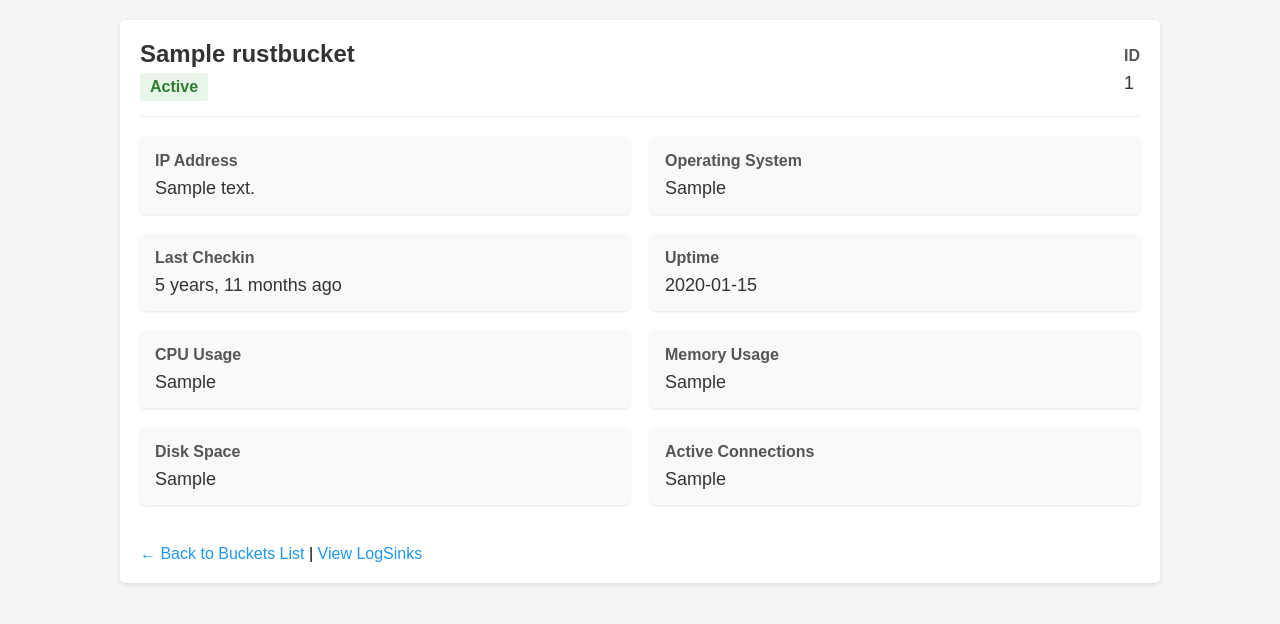
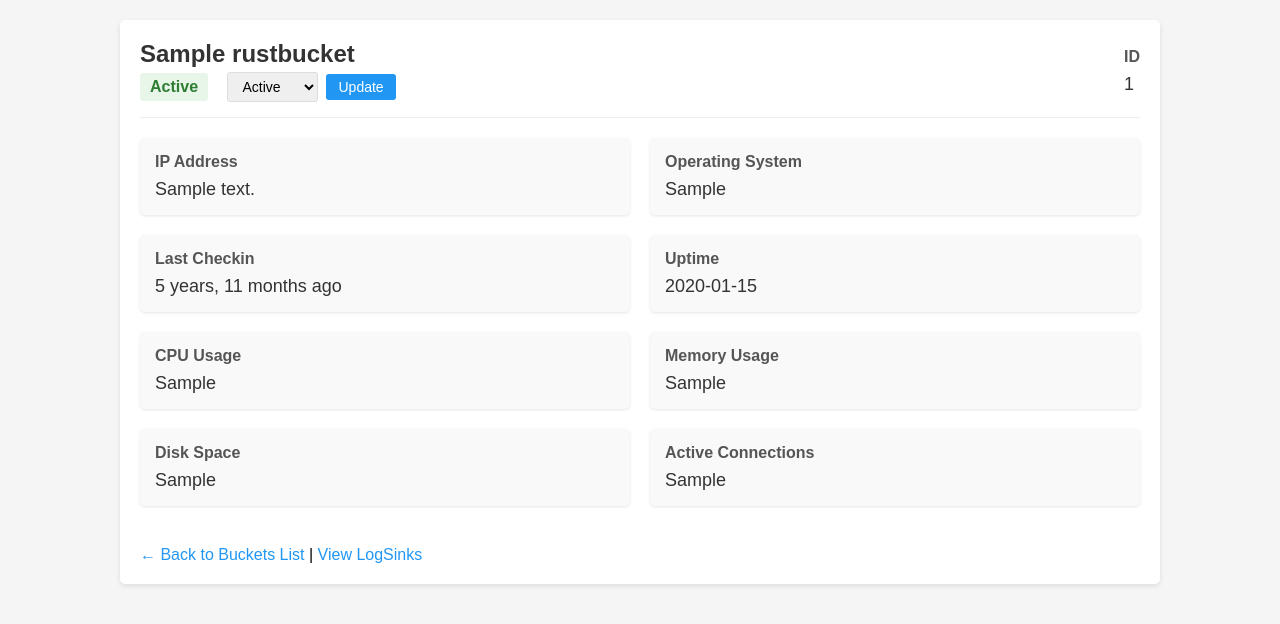
Before and after one commit to jamesbinford/rustbucket-registry, a Django app: page /bucket/1/ in a window 1280 px wide. Shown: the top 624 px of the page. Run offline with Django 5.2, Linux system fonts and the light colour scheme; a user stored in the database is signed in; tables that the repository leaves empty hold one stand-in row (values such as "Sample post").

Commit message:
Add rustbucket status workflow with audit logging
- Simplify statuses to Active, Inactive, Review (remove Maintenance)
- Add status change dropdown on detail page for authorized users
- Permission check: requires analyst role or manage-level access
- Audit log entry created for each status change
- Data migration converts existing Maintenance records to Inactive

Fixes #20

🤖 Generated with [Claude Code](https://claude.com/claude-code)

Co-Authored-By: Claude Opus 4.5 <noreply@anthropic.com>

```diff
--- a/rustbucketregistry/rustbucketregistry/models.py
+++ b/rustbucketregistry/rustbucketregistry/models.py
@@ -43,7 +43,6 @@ class Rustbucket(models.Model):
     STATUS_CHOICES = [
         ('Active', 'Active'),
         ('Inactive', 'Inactive'),
-        ('Maintenance', 'Maintenance'),
         ('Review', 'Review'),
     ]
     status = models.CharField(
@@ -712,6 +711,7 @@ class AuditLog(models.Model):
         ('create_api_key', 'Create API Key'),
         ('revoke_api_key', 'Revoke API Key'),
         ('regenerate_api_key', 'Regenerate API Key'),
+        ('change_status', 'Change Status'),
     ]
 
     user = models.ForeignKey(
--- a/rustbucketregistry/rustbucketregistry/templates/detail.html
+++ b/rustbucketregistry/rustbucketregistry/templates/detail.html
@@ -49,9 +49,33 @@
             background-color: #ffebee;
             color: #c62828;
         }
-        .status-maintenance {
-            background-color: #fff3e0;
-            color: #ef6c00;
+        .status-review {
+            background-color: #e3f2fd;
+            color: #1565c0;
+        }
+        .status-change-form {
+            display: inline-flex;
+            align-items: center;
+            gap: 8px;
+            margin-left: 15px;
+        }
+        .status-change-form select {
+            padding: 5px 10px;
+            border: 1px solid #ddd;
+            border-radius: 3px;
+            font-size: 14px;
+        }
+        .status-change-form button {
+            padding: 5px 12px;
+            background-color: #2196F3;
+            color: white;
+            border: none;
+            border-radius: 3px;
+            cursor: pointer;
+            font-size: 14px;
+        }
+        .status-change-form button:hover {
+            background-color: #1976D2;
         }
         .details-grid {
             display: grid;
@@ -90,6 +114,17 @@
             <div class="header-info">
                 <h1 class="bucket-name">{{ bucket.name }}</h1>
                 <span class="status status-{{ bucket.status|lower }}">{{ bucket.status }}</span>
+                {% if can_change_status %}
+                <form method="post" class="status-change-form">
+                    {% csrf_token %}
+                    <select name="status">
+                        {% for value, label in status_choices %}
+                        <option value="{{ value }}" {% if value == bucket.status %}selected disabled{% endif %}>{{ label }}</option>
+                        {% endfor %}
+                    </select>
+                    <button type="submit">Update</button>
+                </form>
+                {% endif %}
             </div>
             <div>
                 <div class="detail-title">ID</div>
--- a/rustbucketregistry/rustbucketregistry/templates/home.html
+++ b/rustbucketregistry/rustbucketregistry/templates/home.html
@@ -46,8 +46,8 @@
         .status-inactive {
             color: red;
         }
-        .status-maintenance {
-            color: orange;
+        .status-review {
+            color: #1565c0;
         }
         a {
             color: #2196F3;
--- a/rustbucketregistry/rustbucketregistry/views/home.py
+++ b/rustbucketregistry/rustbucketregistry/views/home.py
@@ -9,7 +9,7 @@ from django.shortcuts import render, get_object_or_404
 from django.contrib.auth.decorators import login_required
 
 from rustbucketregistry.libs.utils import format_registry_name
-from rustbucketregistry.models import Rustbucket
+from rustbucketregistry.models import Rustbucket, RustbucketAccess, AuditLog
 from rustbucketregistry.permissions import (
     filter_rustbuckets_for_user,
     rustbucket_access_required,
@@ -57,12 +57,34 @@ def index(request):
     return render(request, 'home.html', context)
 
 
+def _user_can_change_status(user, profile, bucket):
+    """Check if user has permission to change rustbucket status.
+
+    Args:
+        user: Django User instance.
+        profile: UserProfile instance.
+        bucket: Rustbucket instance.
+
+    Returns:
+        bool: True if user can change status.
+    """
+    if profile.is_admin() or profile.is_analyst():
+        return True
+
+    try:
+        access = RustbucketAccess.objects.get(user=user, rustbucket=bucket)
+        return access.can_manage()
+    except RustbucketAccess.DoesNotExist:
+        return False
+
+
 @login_required
 @rustbucket_access_required('view')
 def detail(request, bucket_id):
     """Renders the detail view for a specific rustbucket.
 
     Requires view access to the specific rustbucket.
+    Handles POST requests for status changes (requires manage permission).
 
     Args:
         request: The HTTP request object.
@@ -74,9 +96,30 @@ def detail(request, bucket_id):
     bucket = get_object_or_404(Rustbucket, id=bucket_id)
     profile = get_user_profile(request.user)
 
+    can_change_status = _user_can_change_status(request.user, profile, bucket)
+
+    if request.method == 'POST' and can_change_status:
+        new_status = request.POST.get('status')
+        valid_statuses = dict(Rustbucket.STATUS_CHOICES)
+        if new_status in valid_statuses and new_status != bucket.status:
+            old_status = bucket.status
+            bucket.status = new_status
+            bucket.save()
+
+            AuditLog.log(
+                user=request.user,
+                action='change_status',
+                resource_type='rustbucket',
+                resource_id=str(bucket.id),
+                details={'old_status': old_status, 'new_status': new_status},
+                request=request
+            )
+
     context = {
         'bucket': bucket,
         'user_profile': profile,
+        'can_change_status': can_change_status,
+        'status_choices': Rustbucket.STATUS_CHOICES,
     }
 
     return render(request, 'detail.html', context)
```
Also changed, not shown: rustbucketregistry/rustbucketregistry/migrations/0017_convert_maintenance_to_inactive.py (added).
